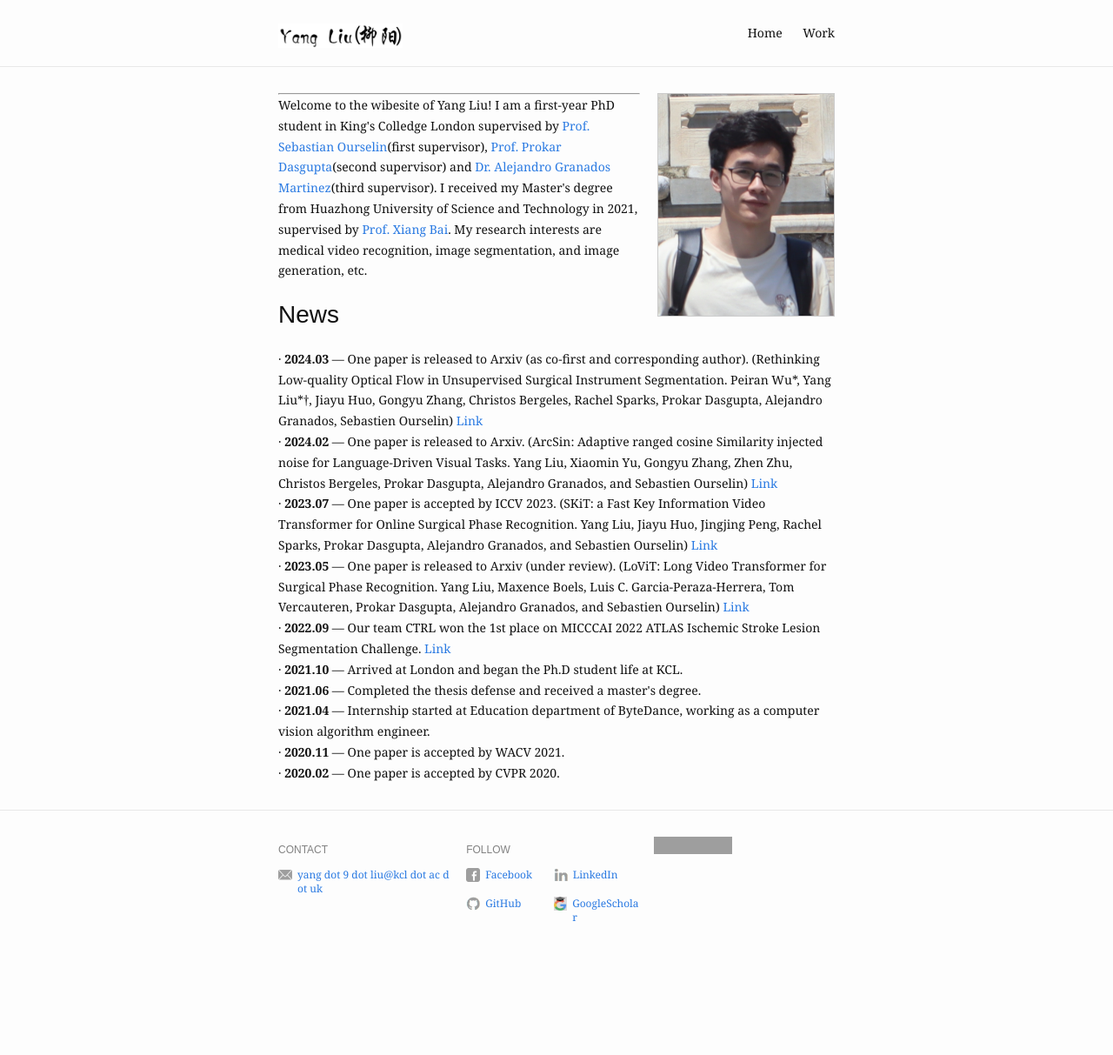
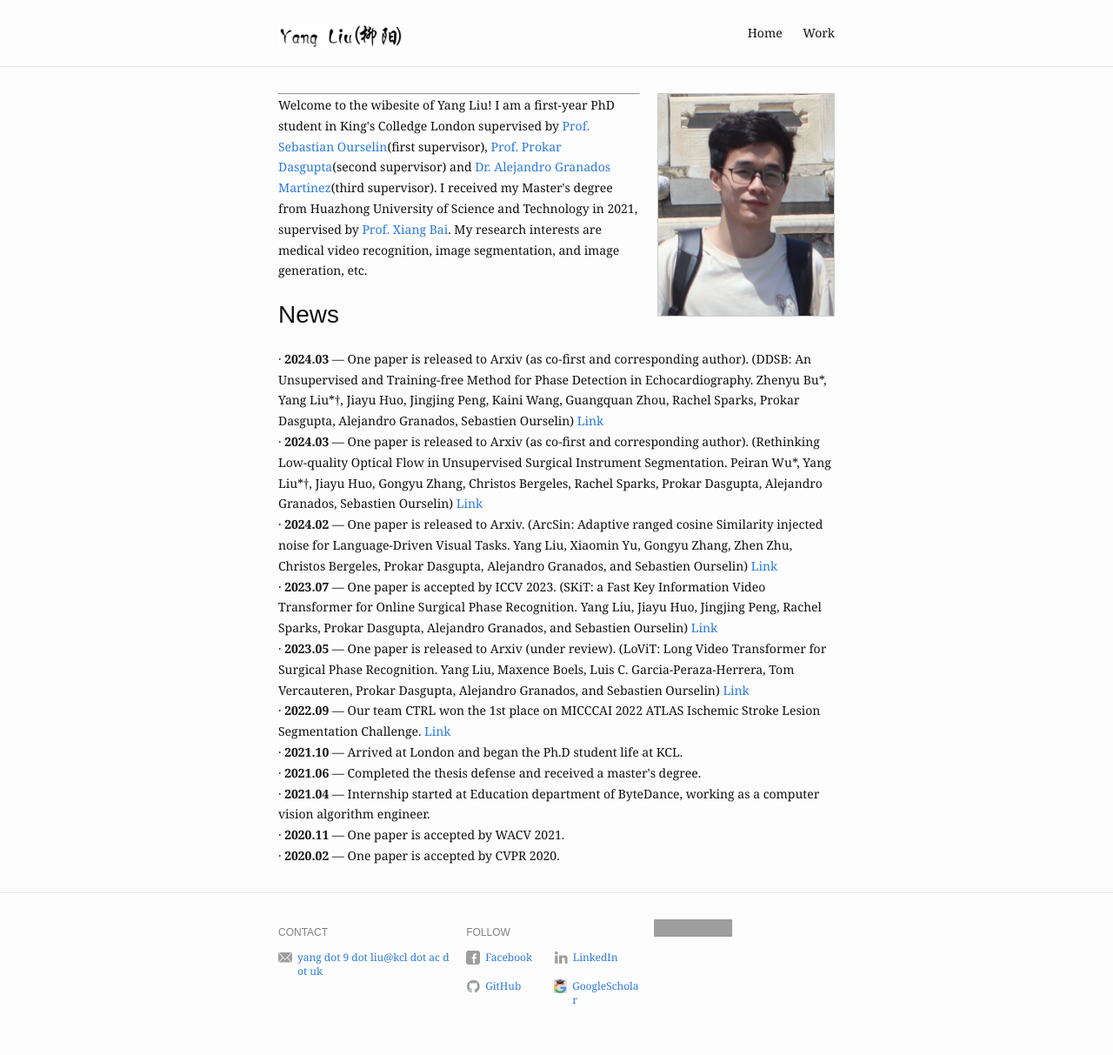
Before and after one commit to MRUIL/MRUIL.github.io, a Jekyll site: the page built from index.md, in a window 1280 px wide. Shown: the whole page at 87% size. Built offline with Jekyll 4.4.1, drawn with Linux system fonts in a browser that asks for light colours; before the commit the page ends 1118 px from its top, so only the background shows below that; grey boxes are pictures that could not be loaded.

Commit message:
Update index.md

```diff
--- a/index.md
+++ b/index.md
@@ -4,6 +4,9 @@ profile_picture:
   src: /assets/img/profile_fig_v3.jpg
   alt: website picture
 news-items:
+  - title: 2024.03
+    description: "One paper is released to Arxiv (as co-first and corresponding author). (DDSB: An Unsupervised and Training-free Method for Phase Detection in Echocardiography. Zhenyu Bu*, Yang Liu*†, Jiayu Huo, Jingjing Peng, Kaini Wang, Guangquan Zhou, Rachel Sparks, Prokar Dasgupta, Alejandro Granados, Sebastien Ourselin)"
+    link: https://arxiv.org/abs/2403.12787
   - title: 2024.03
     description: "One paper is released to Arxiv (as co-first and corresponding author). (Rethinking Low-quality Optical Flow in Unsupervised Surgical Instrument Segmentation. Peiran Wu*, Yang Liu*†, Jiayu Huo, Gongyu Zhang, Christos Bergeles, Rachel Sparks, Prokar Dasgupta, Alejandro Granados, Sebastien Ourselin)"
     link: https://arxiv.org/abs/2403.10039
```
